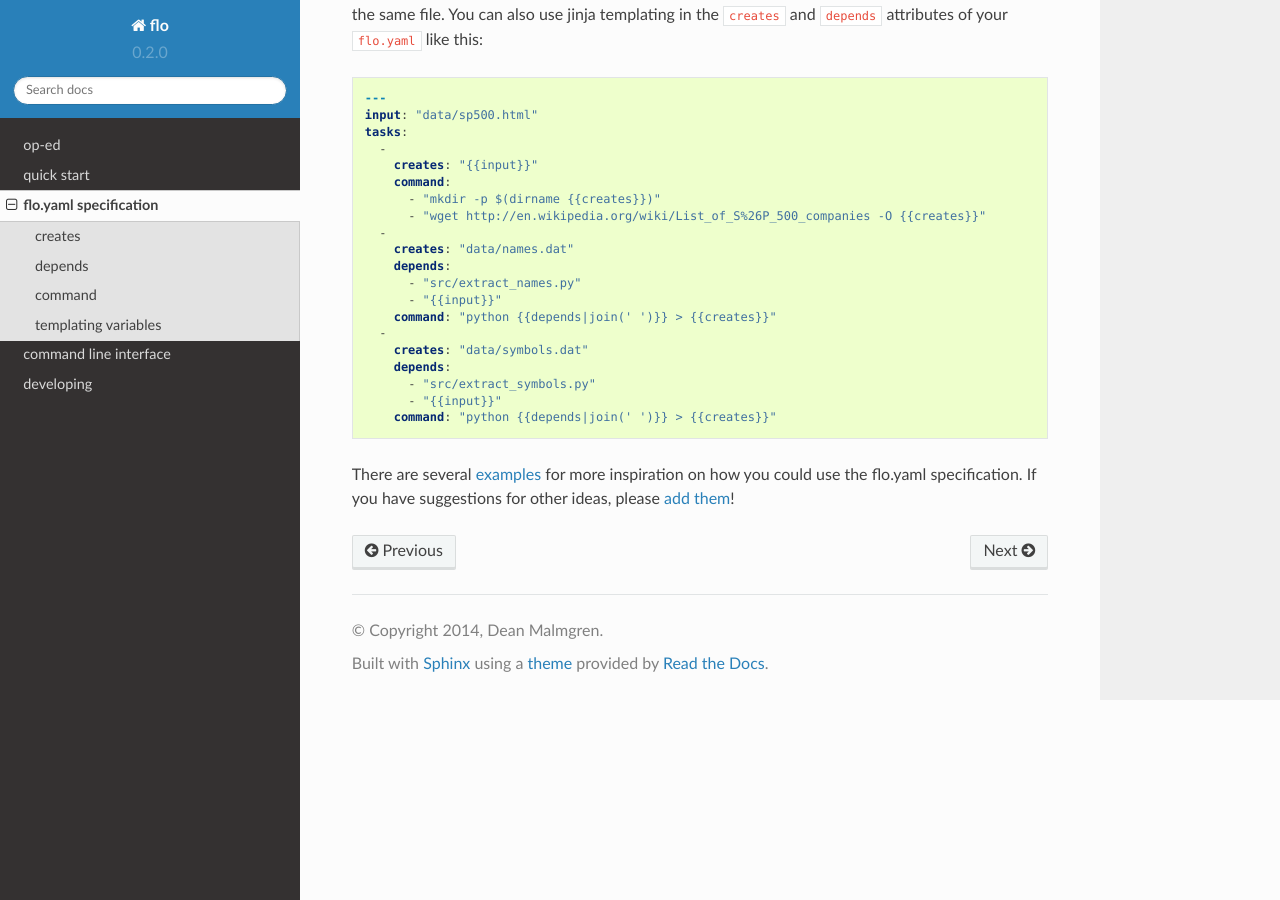
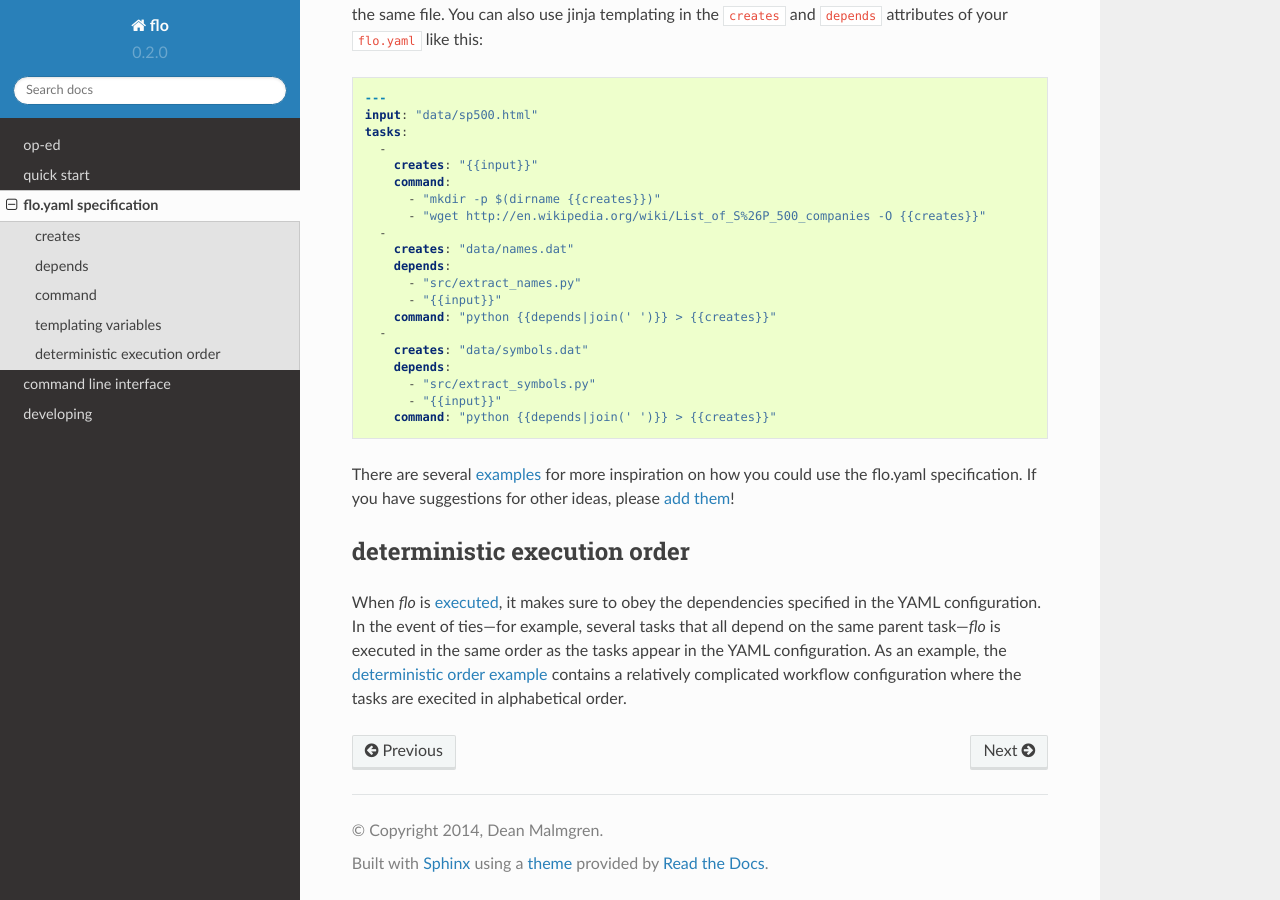
Before and after one commit to deanmalmgren/flo, a Sphinx documentation site: the page built from docs/yaml_specification.rst, in a window 1280 px wide and 900 px high, scrolled down 1969 px. Built offline with Sphinx 7.4.7 and the Read the Docs theme 2.0.0, drawn with Linux system fonts in a browser that asks for light colours.

Commit message:
added some documentation about the deterministic execution order

```diff
--- a/docs/command_line_interface.rst
+++ b/docs/command_line_interface.rst
@@ -22,6 +22,8 @@ the `virtual machine provisioning for this project
 <http://github.com/deanmalmgren/flo/blob/master/provision/development.sh#L17>`__. Here,
 we elaborate on a few key features of ``flo``; see ``flo --help`` for
 details about all available functionality.
+
+.. _flo-run:
 
 running workflows
 '''''''''''''''''
--- a/docs/yaml_specification.rst
+++ b/docs/yaml_specification.rst
@@ -149,3 +149,15 @@ There are several `examples
 inspiration on how you could use the flo.yaml specification. If you
 have suggestions for other ideas, please `add them
 <http://github.com/deanmalmgren/flo/issues>`__!
+
+deterministic execution order
+'''''''''''''''''''''''''''''
+
+When `flo` is :ref:`executed <flo-run>`, it makes sure to obey the
+dependencies specified in the YAML configuration. In the event of
+ties---for example, several tasks that all depend on the same parent
+task---`flo` is executed in the same order as the tasks appear in the
+YAML configuration. As an example, the `deterministic order example
+<http://github.com/deanmalmgren/flo/blob/master/examples/deterministic-order>`__
+contains a relatively complicated workflow configuration where the
+tasks are execited in alphabetical order.
```
Also changed, not shown: examples/deterministic-order/README.md (added).
